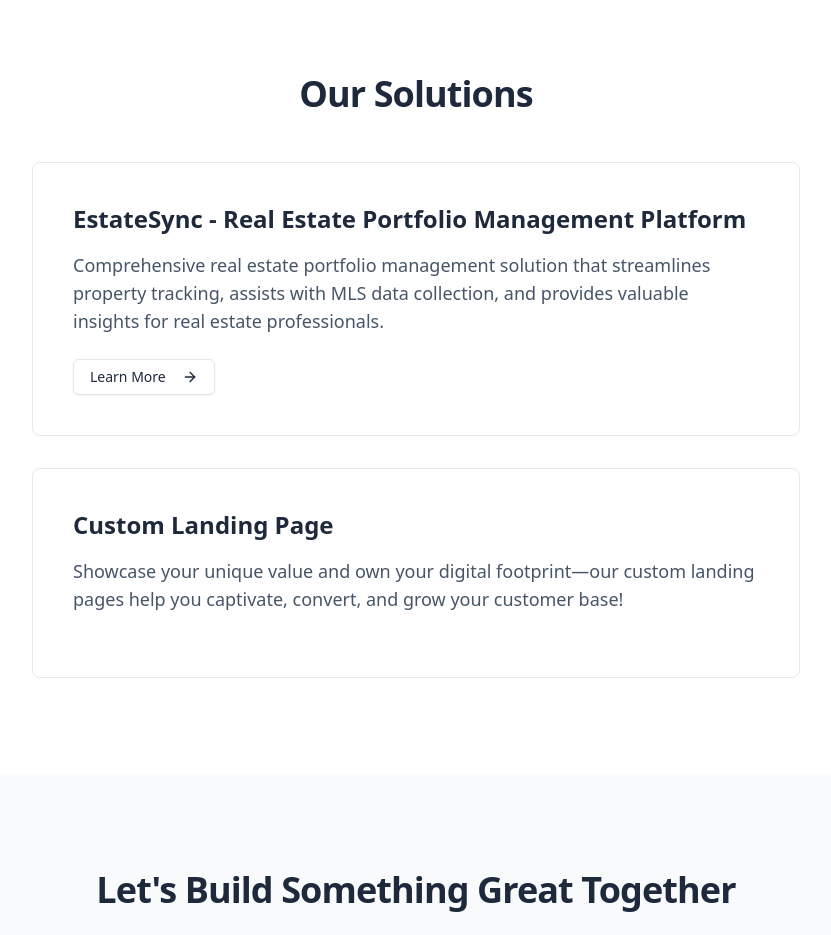
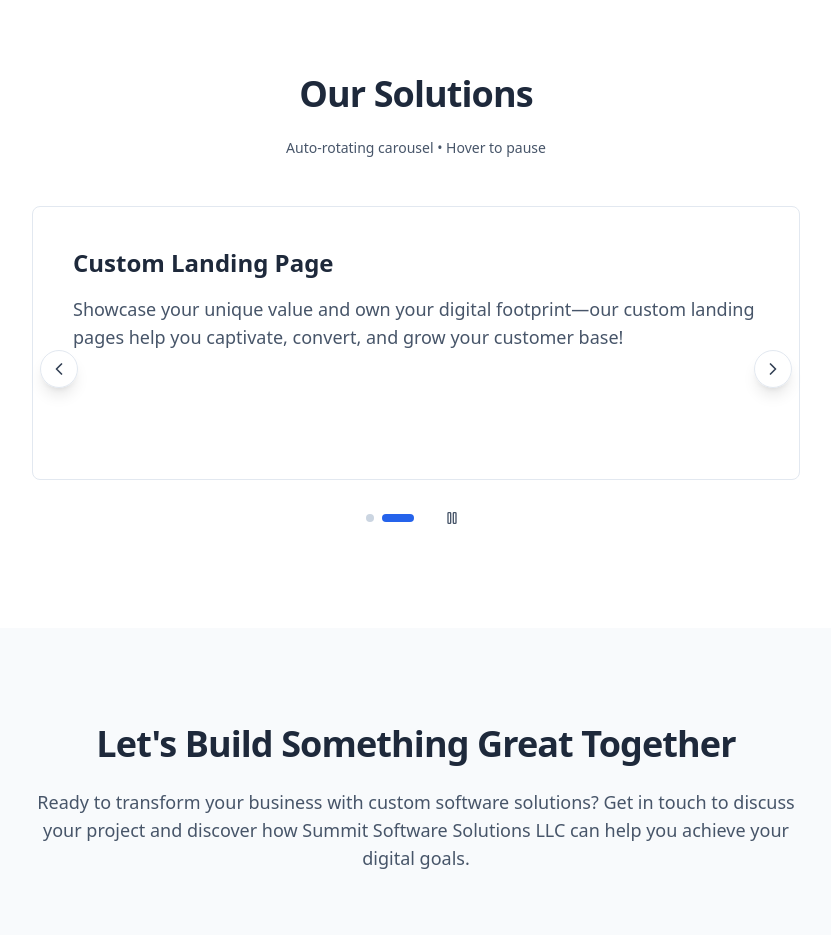
Before and after one commit to ryankolean/summitsoftwaresolutionsllc, a React (Vite) app: page / in a window 1280 px wide. Shown: the part 1160-2095 px from the top of the page, without its empty margins (224-1055 px from the left). Built offline with nearby package versions, Linux system fonts and the light colour scheme.

Commit message:
Updated Solutions.jsx

```diff
--- a/src/components/business/Solutions.jsx
+++ b/src/components/business/Solutions.jsx
@@ -1,7 +1,53 @@
+import { useState, useEffect } from 'react';
 import { Button } from '@/components/ui/button';
-import { ArrowRight } from 'lucide-react';
+import { ArrowRight, ChevronLeft, ChevronRight, Pause, Play } from 'lucide-react';
 
 export default function Solutions() {
+  const solutions = [
+    {
+      id: 1,
+      title: 'EstateSync - Real Estate Portfolio Management Platform',
+      description: 'Comprehensive real estate portfolio management solution that streamlines property tracking, assists with MLS data collection, and provides valuable insights for real estate professionals.',
+      link: 'https://estatesync.app/'
+    },
+    {
+      id: 2,
+      title: 'Custom Landing Page',
+      description: 'Showcase your unique value and own your digital footprint—our custom landing pages help you captivate, convert, and grow your customer base!',
+      link: null
+    }
+  ];
+
+  const [currentIndex, setCurrentIndex] = useState(0);
+  const [isAutoPlaying, setIsAutoPlaying] = useState(true);
+  const [isPaused, setIsPaused] = useState(false);
+
+  useEffect(() => {
+    if (!isAutoPlaying || isPaused) return;
+
+    const interval = setInterval(() => {
+      setCurrentIndex((prev) => (prev + 1) % solutions.length);
+    }, 4000);
+
+    return () => clearInterval(interval);
+  }, [isAutoPlaying, isPaused, solutions.length]);
+
+  const goToPrevious = () => {
+    setCurrentIndex((prev) => (prev - 1 + solutions.length) % solutions.length);
+  };
+
+  const goToNext = () => {
+    setCurrentIndex((prev) => (prev + 1) % solutions.length);
+  };
+
+  const goToSlide = (index) => {
+    setCurrentIndex(index);
+  };
+
+  const toggleAutoPlay = () => {
+    setIsAutoPlaying(!isAutoPlaying);
+  };
+
   return (
     <section id="solutions" className="py-24">
       <div className="max-w-6xl mx-auto px-6">
@@ -9,32 +55,108 @@ export default function Solutions() {
           <h2 className="text-4xl font-bold tracking-tight mb-6">
             Our Solutions
           </h2>
+          <p className="text-slate-600 text-sm">
+            Auto-rotating carousel • Hover to pause
+          </p>
         </div>
 
-        <div className="max-w-3xl mx-auto space-y-8">
-          <div className="border border-slate-200 rounded-lg p-10">
+        <div
+          className="max-w-3xl mx-auto relative"
+          onMouseEnter={() => setIsPaused(true)}
+          onMouseLeave={() => setIsPaused(false)}
+          role="region"
+          aria-label="Solutions carousel"
+          aria-live="polite"
+        >
+          <div className="overflow-hidden rounded-lg border border-slate-200">
+            <div
+              className="flex transition-transform duration-700 ease-in-out"
+              style={{ transform: `translateX(-${currentIndex * 100}%)` }}
+            >
+              {solutions.map((solution, index) => (
+                <div
+                  key={solution.id}
+                  className="min-w-full p-10"
+                  role="group"
+                  aria-roledescription="slide"
+                  aria-label={`Slide ${index + 1} of ${solutions.length}`}
+                >
                   <h3 className="text-2xl font-bold mb-4">
-              EstateSync - Real Estate Portfolio Management Platform
+                    {solution.title}
                   </h3>
                   <p className="text-lg text-slate-600 mb-6">
-              Comprehensive real estate portfolio management solution that streamlines property tracking, assists with MLS data collection, and provides valuable insights for real estate professionals.
+                    {solution.description}
                   </p>
+                  {solution.link && (
                     <Button asChild variant="outline">
-              <a href="https://estatesync.app/" target="_blank" rel="noopener noreferrer">
+                      <a
+                        href={solution.link}
+                        target="_blank"
+                        rel="noopener noreferrer"
+                        tabIndex={currentIndex === index ? 0 : -1}
+                      >
                         Learn More
                         <ArrowRight className="ml-2 w-4 h-4" />
                       </a>
                     </Button>
+                  )}
+                </div>
+              ))}
+            </div>
           </div>
 
-          <div className="border border-slate-200 rounded-lg p-10">
-            <h3 className="text-2xl font-bold mb-4">
-              Custom Landing Page
-            </h3>
-            <p className="text-lg text-slate-600 mb-6">
-              Showcase your unique value and own your digital footprint—our custom landing pages help you captivate, convert, and grow your customer base!
-            </p>
+          <button
+            onClick={goToPrevious}
+            className="absolute left-2 top-1/2 -translate-y-1/2 bg-white/90 hover:bg-white border border-slate-200 rounded-full p-2 shadow-lg transition-all hover:scale-110 focus:outline-none focus:ring-2 focus:ring-blue-600 focus:ring-offset-2"
+            aria-label="Previous solution"
+          >
+            <ChevronLeft className="w-5 h-5 text-slate-700" />
+          </button>
+
+          <button
+            onClick={goToNext}
+            className="absolute right-2 top-1/2 -translate-y-1/2 bg-white/90 hover:bg-white border border-slate-200 rounded-full p-2 shadow-lg transition-all hover:scale-110 focus:outline-none focus:ring-2 focus:ring-blue-600 focus:ring-offset-2"
+            aria-label="Next solution"
+          >
+            <ChevronRight className="w-5 h-5 text-slate-700" />
+          </button>
+
+          <div className="flex items-center justify-center gap-4 mt-6">
+            <div className="flex gap-2" role="tablist" aria-label="Solution indicators">
+              {solutions.map((_, index) => (
+                <button
+                  key={index}
+                  onClick={() => goToSlide(index)}
+                  className={`transition-all duration-300 rounded-full focus:outline-none focus:ring-2 focus:ring-blue-600 focus:ring-offset-2 ${
+                    index === currentIndex
+                      ? 'w-8 h-2 bg-blue-600'
+                      : 'w-2 h-2 bg-slate-300 hover:bg-slate-400'
+                  }`}
+                  role="tab"
+                  aria-selected={index === currentIndex}
+                  aria-label={`Go to solution ${index + 1}`}
+                />
+              ))}
             </div>
+
+            <button
+              onClick={toggleAutoPlay}
+              className="ml-2 p-1.5 rounded-full hover:bg-slate-100 transition-colors focus:outline-none focus:ring-2 focus:ring-blue-600 focus:ring-offset-2"
+              aria-label={isAutoPlaying ? 'Pause auto-rotation' : 'Resume auto-rotation'}
+            >
+              {isAutoPlaying ? (
+                <Pause className="w-4 h-4 text-slate-600" />
+              ) : (
+                <Play className="w-4 h-4 text-slate-600" />
+              )}
+            </button>
+          </div>
+
+          {isPaused && isAutoPlaying && (
+            <div className="absolute top-4 right-4 bg-slate-800/75 text-white text-xs px-2 py-1 rounded">
+              Paused
+            </div>
+          )}
         </div>
       </div>
     </section>
```
Lines whose indentation alone changed are shown as unchanged.
